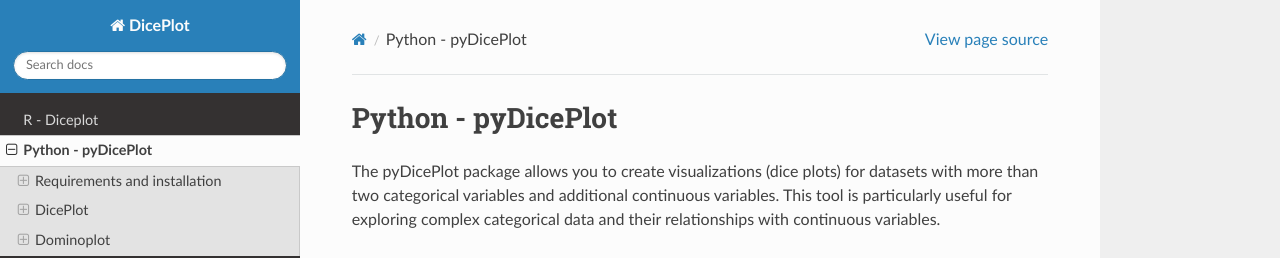
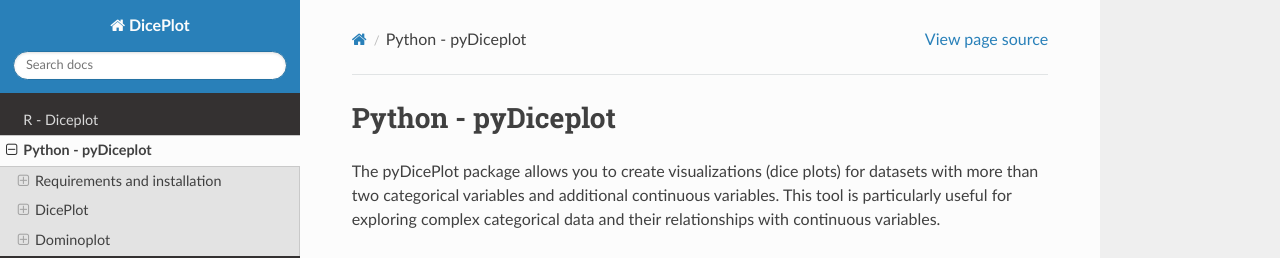
Before and after one commit to maflot/ReadTheDocsDiceplot, a Sphinx documentation site: the page built from docs/source/python.rst, in a window 1280 px wide and 900 px high. Shown: the top 258 px of the window. Built offline with Sphinx 7.4.7 and the Read the Docs theme 3.1.0, drawn with Linux system fonts in a browser that asks for light colours.

```diff
--- a/docs/source/python.rst
+++ b/docs/source/python.rst
@@ -1,4 +1,4 @@
-Python - pyDicePlot
+Python - pyDiceplot
 ======================
 The pyDicePlot package allows you to create visualizations (dice plots) for datasets with more than two categorical variables and additional continuous variables. This tool is particularly useful for exploring complex categorical data and their relationships with continuous variables.
 
```
